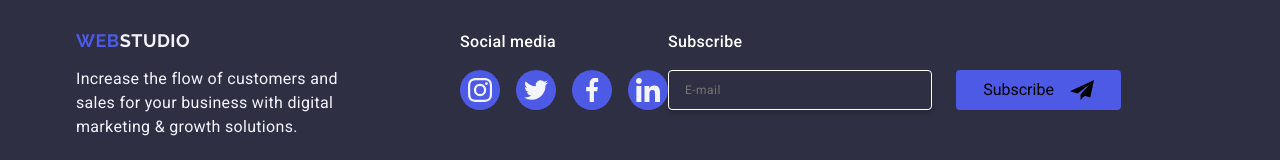
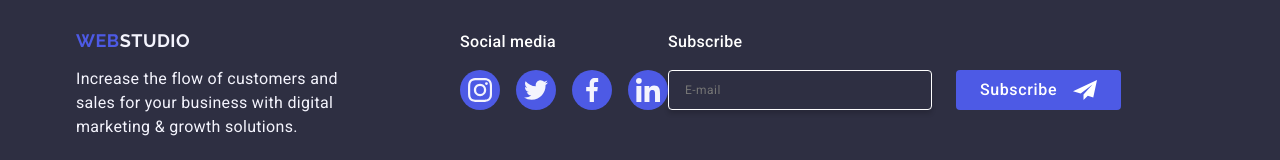
Before and after one commit to Roman-Khalepa/goit-markup-hw-05, a plain HTML site: page index.html in a window 1280 px wide. Shown: the part 3261-3421 px from the top of the page. Drawn offline with nearby package versions, Linux system fonts and the light colour scheme.

Commit message:
may-be-i-got-it

```diff
--- a/css/style.css
+++ b/css/style.css
@@ -552,13 +552,20 @@ ol {
   align-items: center;
   min-width: 165px;
   cursor: pointer;
-  background-color: #4D5AE5;
+  background-color: #4d5ae5;
   border: none;
   border-radius: 4px;
+  font-weight: 500;
+  font-size: 16px;
+  line-height: 1.5;
+  letter-spacing: 0.04em;
+  text-align: center;
+  color: #fff;
 }
 
 .subscribe-footer-icon {
   margin-left: 16px;
+  fill: #fff;
 }
 
 /* #endregion footer */
```
